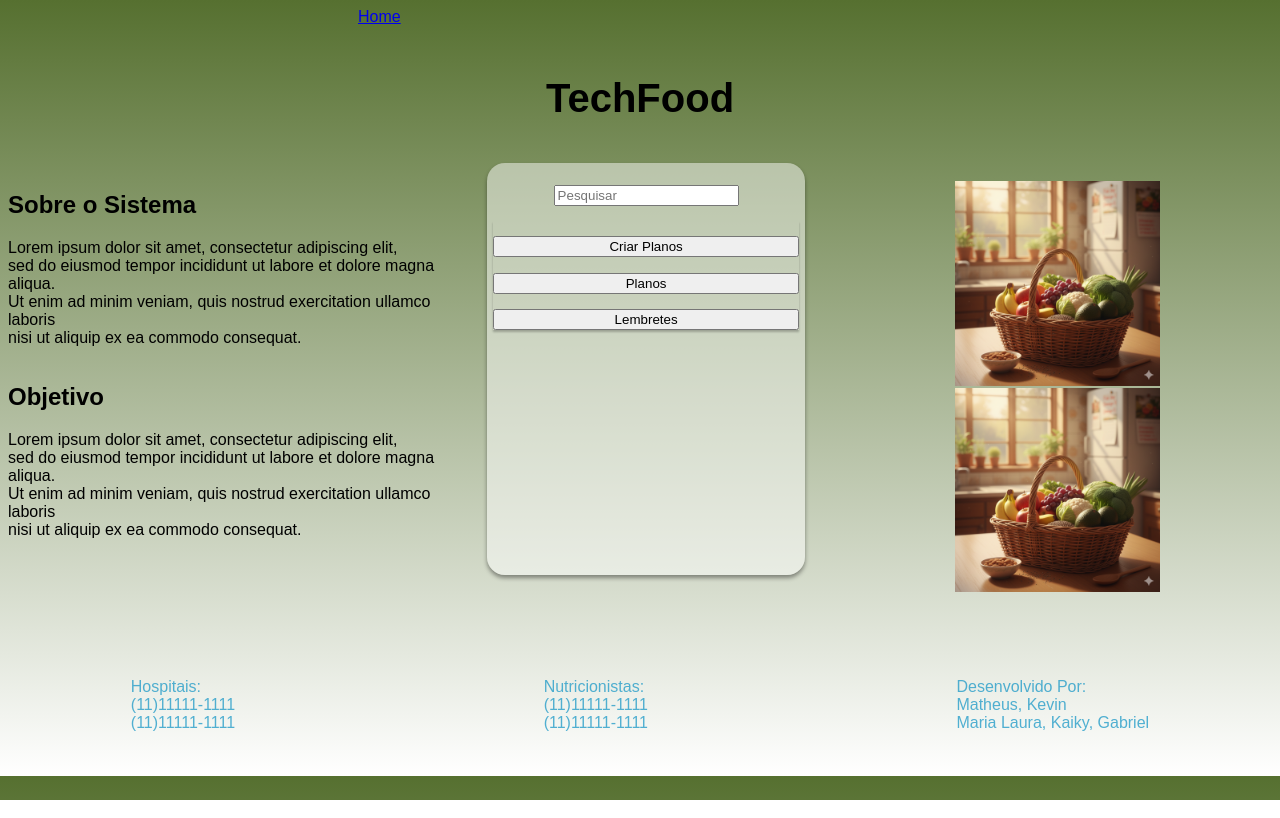
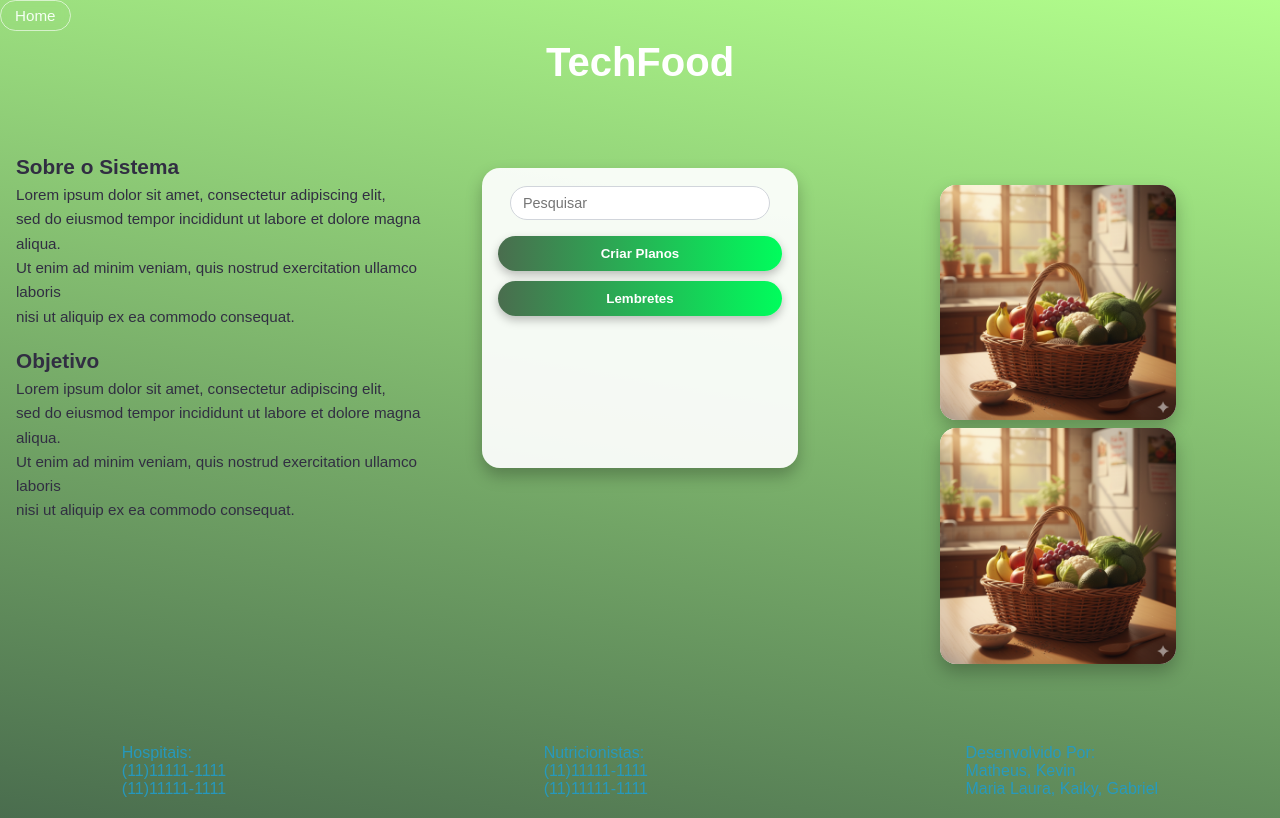
Before and after one commit to matheuscoliv/Tech-Food-Project, a plain HTML site: page frontend/indexs/index.html in a window 1280 px wide. Drawn offline with Linux system fonts and the light colour scheme.

Commit message:
front finalizado com sucesso!

```diff
--- a/frontend/apptechfood.js
+++ b/frontend/apptechfood.js
@@ -1,4 +1,3 @@
-//const html = docuument.querySelector('html');
 let username = "Matheus";
 let password = "12345678";
 function showPassword () {
@@ -48,5 +47,5 @@ function verificarCadastro() {
 document.getElementById('botao-lembrete').addEventListener('click', function(e) {
     e.preventDefault();
     alert("Redirecionando para pagina de cadastro")
-    window.location.href = "lembretes.html";
+    window.location.href = "cadastro.html";
 })
--- a/frontend/indexs/index.html
+++ b/frontend/indexs/index.html
@@ -6,12 +6,13 @@
     <meta name="viewport" content="width=device-width, initial-scale=1.0">
     <title>TechFood</title>
     <link rel="stylesheet" href="../styles/home.css">
+
+    <script src="../apptechfood.js" defer></script>
 </head>
 <body>
 <header class="header">
     <nav class="header__menu">
         <a class="header__menu__link" href="index.html">Home</a>
-        <!--<a class="header__menu__link" href="lembretes.html">Lembretes</a> -->
         <section>
             <h1 class="app__title">
                 TechFood<br>
@@ -38,9 +39,13 @@
                 <input type="search" name="q" placeholder="Pesquisar">
             </form>
             <div class="botoes-home">
-                <button class ="botao-criar">Criar Planos</button>
-                <button class ="botao-planos">Planos</button>
-                <button class ="botao-lembretes" id="botao-lembrete">Lembretes</button>
+                <button class="botao-criar" type="button" onclick="window.location.href='indexplano.html'">
+                    Criar Planos
+                </button>
+                <button class="botao-lembretes" id="botao-lembrete" type="button"
+                        onclick="window.location.href='lembretes.html'">
+                    Lembretes
+                </button>
             </div>
         </div>
         <div class="bloco-imagem">
--- a/frontend/styles/home.css
+++ b/frontend/styles/home.css
@@ -1,176 +1,229 @@
 @charset "UTF-8";
+
 :root {
-    --main-font: 'montserrat', sans-serif;
-    --cor-principal: rgb(86, 112, 48);
+    --main-font: 'Montserrat', sans-serif;
+    --cor-principal: rgb(74, 109, 78);
+    --cor-texto: #312e42;
+}
+
+*,
+*::before,
+*::after {
+    box-sizing: border-box;
+    margin: 0;
+    padding: 0;
 }
 
 body {
-    box-sizing: border-box;
     font-family: var(--main-font);
-    background: linear-gradient(var(--cor-principal), white);
+    background: linear-gradient(10deg, var(--cor-principal), rgba(84, 253, 0, 0.45));
+    min-height: 100vh;
 }
+
 
 .container-principal {
     display: grid;
-    grid-template-columns: 1.5fr 1fr 1.5fr;
+    grid-template-columns: minmax(0, 1.4fr) minmax(260px, 1fr) minmax(0, 1.4fr);
+    gap: 24px;
+    width: 100%;
+    max-width: 1550px;
+    margin: 40px auto 0;
+    padding-inline: 16px;
+}
+
+
+.coluna-esquerda {
+    display: flex;
+    flex-direction: column;
     gap: 20px;
+    color: var(--cor-texto);
+}
+
+.coluna-esquerda h2 {
+    font-size: 1.3rem;
+    margin-bottom: 4px;
+}
+
+.coluna-esquerda p {
+    font-size: 0.95rem;
+    line-height: 1.6;
+}
+
+
+.menu {
+    display: flex;
+    flex-direction: column;
+    margin-top: 4%;
     width: 100%;
-    max-width: max-content;
-    margin: 0 auto;
+    height: 300px;
+    background-color: rgba(255, 255, 255, 0.92);
+    box-shadow: 0 8px 16px rgba(0, 0, 0, 0.25);
+    border-radius: 18px;
+    padding: 18px 16px;
 }
+
+.buscar-input {
+    width: 100%;
+    display: flex;
+    justify-content: center;
+}
+
+.buscar-input input[type="search"] {
+    width: 100%;
+    max-width: 260px;
+    padding: 8px 12px;
+    border-radius: 999px;
+    border: 1px solid #d1d5db;
+    font-size: 0.9rem;
+    outline: none;
+    transition: border-color 0.2s ease, box-shadow 0.2s ease;
+}
+
+.buscar-input input[type="search"]:focus {
+    border-color: var(--cor-principal);
+    box-shadow: 0 0 0 2px rgba(86, 112, 48, 0.25);
+}
+
+
 .botoes-home {
-    font-size: 20px;
-    margin-top: 5px;
-    margin-bottom:0px;
+    margin-top: 16px;
+    width: 100%;
+    display: flex;
+    flex-direction: column;
+    gap: 10px;
+    align-items: stretch;
+    font-size: 16px;
+    color: var(--cor-texto);
 }
+
+.botoes-home button {
+    width: 100%;
+    padding: 10px 14px;
+    border-radius: 999px;
+    border: none;
+    background: linear-gradient(to right, var(--cor-principal), #00fd5c);
+    color: #ffffff;
+    font-weight: 600;
+    cursor: pointer;
+    display: flex;
+    justify-content: center;
+    align-items: center;
+    box-shadow: 0 4px 10px rgba(0, 0, 0, 0.25);
+    transition: transform 0.1s ease, box-shadow 0.2s ease, background 0.2s ease;
+}
+
+.botoes-home button:hover {
+    background: linear-gradient(to right, #5e7a35, #00e554);
+    transform: translateY(-1px);
+    box-shadow: 0 6px 14px rgba(0, 0, 0, 0.3);
+}
+
+.botoes-home button:active {
+    transform: translateY(0);
+    box-shadow: 0 3px 7px rgba(0, 0, 0, 0.25);
+}
+
+
 .bloco-imagem {
     flex-shrink: 0;
     display: flex;
     flex-direction: column;
     align-items: center;
-    margin-left: 30px;
-    margin-bottom: 20px;
-    margin-top: 20px;
+    margin: 20px 0 20px 30px;
     padding: 10px;
-
-    /*box-shadow: 0 4px 8px rgba(0, 0, 0, 0.1);   APENAS TESTE*/
+    gap: 8px;
 }
 
-.app__foto-idosos {
-    margin-bottom: 2px;
-    max-width: 50%;
+.app__foto-idosos,
+.app__foto-cesta {
+    max-width: 60%;
     height: auto;
+    border-radius: 16px;
+    object-fit: cover;
+    box-shadow: 0 8px 18px rgba(0, 0, 0, 0.25);
+    background-color: #ffffff;
 }
 
-.app__foto-cesta {
-    max-width: 50%;
-    height: auto;
-}
-
-.coluna-esquerda {
-    flex-direction: column;
-    display:flex;
-    margin-top: 20px;
-}
-
-.menu {
-    display:flex;
-    flex-direction: column;
-
-    margin-top: 4%;
-    width: 100%;
-    height: 50vh;
-    background-color: rgba(255, 255, 255, 0.48);
-    box-shadow: 0px 3px 4px rgba(0, 0, 0, 0.4);
-    border-radius: 18px;
-    padding: 2%;
-}
-
-.botoes-home {
-    margin-top: 5%;
-    width: 100%;
-
-    display: flex;
-    flex-direction: column;
-    align-items: center;
-
-    font-size: 16px;
-    color: #312e42;
-    box-shadow: 0px 2px 2px rgba(0, 0, 0, 0.25)
-
-}
-
-.botao-criar {
-    margin-top: 5%;
-    width: 100%;
-    position: relative;
-
-    display: flex;
-    flex-direction: column;
-    align-items: center;
-}
-
-.botao-planos {
-    margin-top: 5%;
-    width: 100%;
-    position: relative;
-
-    display: flex;
-    flex-direction: column;
-    align-items: center;
-}
-
-.botao-lembretes {
-    margin-top: 5%;
-    width: 100%;
-    position: relative;
-
-    display: flex;
-    flex-direction: column;
-    align-items: center;
-}
-
-.buscar-input {
-    margin-top: 5%;
-    width: 100%;
-    position: relative;
-
-    display: flex;
-    flex-direction: column;
-    align-items: center;
-}
-
-.botoes-home:hover {
-    color:#7c3ac7;
-}
 
 .app__title {
     font-size: 2.5rem;
     display: flex;
     justify-content: center;
     margin-bottom: 30px;
-    margin-top: 50px;
+    margin-top: 40px;
+    color: #ffffff;
 }
 
 .header__menu {
-    /*display: flexbox;*/
+    display: flex;
     justify-content: center;
-    gap: 5px;
+    gap: 10px;
     margin-bottom: 10px;
 }
 
 .header__menu__link {
+    position: absolute;
+    left: 0;
+    font-size: 0.95rem;
+    color: #f5fff3;
+    text-decoration: none;
+    padding: 6px 14px;
+    border-radius: 999px;
+    border: 1px solid rgba(255, 255, 255, 0.6);
+    backdrop-filter: blur(4px);
+    transition: background 0.2s, color 0.2s, transform 0.1s;
+}
 
-    padding: 200px 350px;
-    justify-content: space-between;
-    gap: 5px;
+.header__menu__link:hover {
+    background: #ffffff;
+    color: var(--cor-principal);
+    transform: translateY(-1px);
 }
+
 
 .app__footer {
     display: flex;
     justify-content: space-between;
-
-    padding: 20px;
-    color: rgba(33, 155, 200, 0.781);
-    margin-top: 20px;
+    flex-wrap: wrap;
+    padding: 20px 16px;
+    color: rgba(33, 155, 200, 0.9);
+    margin-top: 30px;
+    max-width: 1550px;
+    margin-inline: auto;
+    gap: 15px;
 }
 
-.app_footer-hospitais {
+.app_footer-hospitais,
+.app__footer-nutricionistas,
+.app__footer-developed {
+    min-width: auto;
 }
 
-.app__footer-nutricionistas {
-    text-align: center;
-    display: flex;
-    justify-content: center;
-    margin-bottom: 10px;
-    gap: 500px;
+
+@media (max-width: 900px) {
+    .container-principal {
+        grid-template-columns: minmax(0, 1fr) minmax(260px, 1fr);
+        grid-template-areas:
+          "coluna-esquerda menu"
+          "bloco-imagem menu";
+    }
+
+    .coluna-esquerda { grid-area: coluna-esquerda; }
+    .menu { grid-area: menu; }
+    .bloco-imagem { grid-area: bloco-imagem; margin-left: 0; }
 }
 
-.app__footer-developed {
-    text-align: right;
-    display: flex;
-    justify-content: space-between;
-    margin-bottom: 10px;
-    align-items: center;
-    gap: 10px;
+@media (max-width: 700px) {
+    .container-principal {
+        grid-template-columns: 1fr;
+        grid-template-areas:
+          "coluna-esquerda"
+          "menu"
+          "bloco-imagem";
+    }
+
+    .app__foto-idosos,
+    .app__foto-cesta {
+        max-width: 80%;
+    }
 }
--- a/frontend/styles/lembretes.css
+++ b/frontend/styles/lembretes.css
@@ -1,130 +1,136 @@
 @charset "UTF-8";
+*,
+*::before,
+*::after {
+    margin: 0;
+    padding: 0;
+    box-sizing: border-box;
+}
 
-{
-margin: 0;
-padding: 0;
-box-sizing: border-box;
-font-family: 'Poppins', sans-serif;
-text-decoration: none;
-color: rgba(84,253, 0, 0.03);
+body {
+    font-family: 'Poppins', sans-serif;
 }
+
 
 header {
     min-height: 9vh;
-    display:flex;
+    display: flex;
     align-items: center;
     justify-content: center;
-    border-bottom: 2px solid rgba(84,253, 0, 0.19);
+    border-bottom: 2px solid rgba(84, 253, 0, 0.3);
+    background-color: #ffffff;
 }
 
+header h1 {
+    font-size: 2.2rem;
+    color: rgb(86, 112, 48);
+}
 
-header h1 {
-    font-size: 2.5rem;
-    color: rgba(84, 253, 0, 0.19);
-}
 
 main {
     width: 100%;
     min-height: 100vh;
-    background: linear-gradient(to top,rgb(86, 112, 48), rgba(84, 253, 0, 0.19));
-
+    background: linear-gradient(to top, rgb(86, 112, 48), rgba(84, 253, 0, 0.25));
     display: flex;
     justify-content: center;
-
-    box-shadow: inset 0px 2px 3px rgba(0, 0, 0, 0.25);
+    box-shadow: inset 0 2px 3px rgba(0, 0, 0, 0.25);
+    padding-bottom: 40px;
 }
 
 main form {
     margin-top: 4%;
-    width: 30%;
-    height: 65vh;
-    background-color: white;
-    box-shadow: 0px 3px 4px rgba(0, 0, 0, 0.4);
+    width: 90%;
+    max-width: 420px;
+    height: 450px;
+    background-color: #ffffff;
+    box-shadow: 0 10px 20px rgba(0, 0, 0, 0.35);
     border-radius: 18px;
-    padding: 2%;
-
+    padding: 24px 20px;
     display: flex;
     flex-direction: column;
     align-items: center;
 }
 
+
 main form .fazerLembrete {
-    font-size: 20px;
-    margin-top: 5px;
-    margin-bottom: 0px;
+    font-size: 1.3rem;
+    margin-bottom: 8px;
+    color: #312e42;
 }
 
+
 main form .inputs-lembretes {
-    margin-top: 5%;
+    margin-top: 12px;
     width: 100%;
-
     display: flex;
     flex-direction: column;
     align-items: center;
+}
+
+main form .lembretes-container {
+    margin-top: 8px;
+    width: 100%;
+    display: flex;
+    flex-direction: column;
+    align-items: center;
+    gap: 10px;
 }
 
 main form .lembretes-container input {
     width: 90%;
     height: 45px;
     padding: 8px 15px;
-    border: 0;
+    border: 1px solid #d1d5db;
     outline: 0;
     border-radius: 12px;
-
-    font-size: 16px;
+    font-size: 0.95rem;
     color: #312e42;
-    box-shadow: 0px 2px 2px rgba(0, 0, 0, 0.25);
+    box-shadow: 0 2px 2px rgba(0, 0, 0, 0.15);
+    transition: box-shadow 0.2s ease, border-color 0.2s ease;
 }
 
-main form .inputs-container input:focus {
-    box-shadow: inset 1px 4px 7px rgba(0, 0, 0, 0.5);
+main form .lembretes-container input:focus {
+    border-color: rgb(86, 112, 48);
+    box-shadow: 0 0 0 2px rgba(86, 112, 48, 0.25);
 }
 
-main form .lembretes-container {
-    margin-top: 5%;
-    width: 100%;
-    position: relative;
-
-    display: flex;
-    flex-direction: column;
-    align-items: center;
-}
-
-main form .lembretes-container {
-    margin-top: 5%;
-    width: 100%;
-    position: relative;
-    gap: 10px;
-    display: flex;
-    flex-direction: column;
-    align-items: center;
-}
-
-main form .lembretes-container l {
-    position: absolute;
-    right: 8%;
-    top: 35%;
-    color: rgba(0, 81, 253, 0.7);
-    cursor: pointer;
-}
 
 main form button {
-    color: #00fd5c;
-    background-color: rgba(31, 225, 1, 0.67);
+    color: #ffffff;
+    background: linear-gradient(to right, rgb(86, 112, 48), #00fd5c);
     width: 90%;
     height: 50px;
     border: 0;
     outline: 0;
     border-radius: 12px;
-    margin-top: 6%;
-    font-size: 1.6em;
+    margin-top: 18px;
+    font-size: 1.1rem;
     font-weight: 600;
     cursor: pointer;
     transition: 0.3s ease-in-out;
-    background: linear-gradient(to right,rgb(86, 112, 48), #00fd5c);
+    box-shadow: 0 6px 14px rgba(0, 0, 0, 0.25);
 }
 
 main form button:hover {
-    background: white;
+    background: #ffffff;
     color: #7c3ac7;
 }
+
+.header__menu__link {
+    position: absolute;
+    left: 0;
+    font-size: 0.95rem;
+    color: rgba(84, 253, 0, 0.34);
+    text-decoration: none;
+    padding: 6px 14px;
+    border-radius: 999px;
+    border: 1px solid rgba(84, 253, 0, 0.56);
+    backdrop-filter: blur(4px);
+    transition: background 0.2s, color 0.2s, transform 0.1s;
+}
+
+.header__menu__link:hover {
+    background: #ffffff;
+    color: var(--cor-principal);
+    transform: translateY(-1px);
+}
```
Also changed, not shown: frontend/indexs/indexplano.html (+40 -0 lines), frontend/indexs/lembretes.html (+1 -2 lines).
